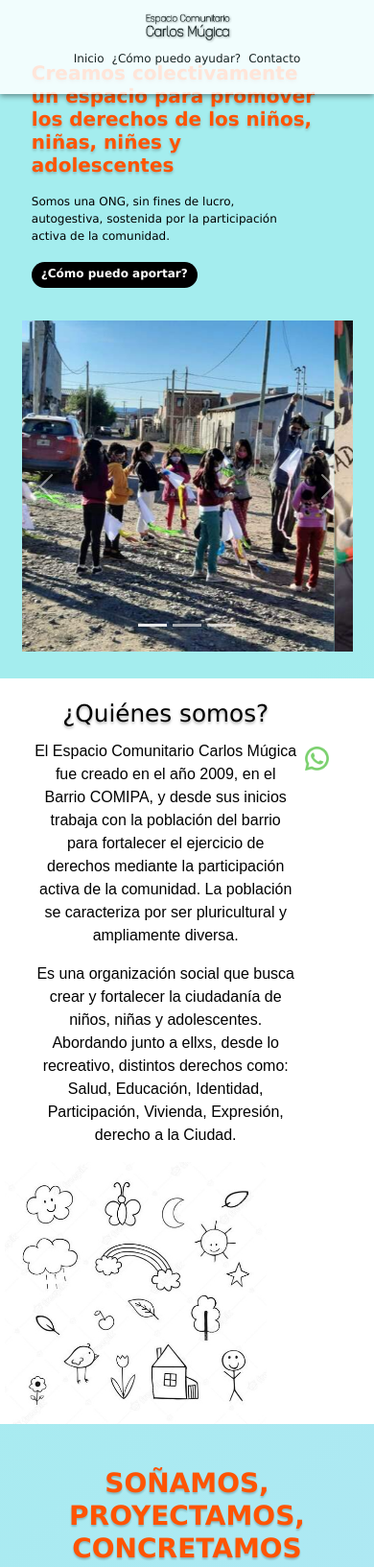
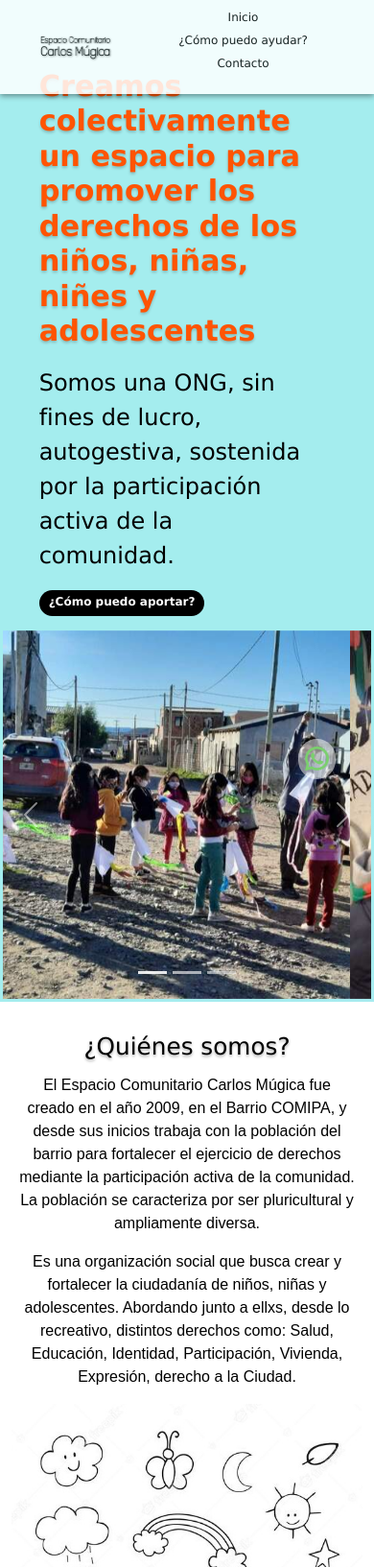
Before and after one commit to 152497lr/proyectomugica, a plain HTML site: page index.html in a window 390 px wide. Shown: the top 1633 px of the page at 96% size. Drawn offline with nearby package versions, Linux system fonts and the light colour scheme.

Commit message:
Add files via upload

```diff
--- a/aportes.html
+++ b/aportes.html
@@ -97,12 +97,12 @@
     <footer class="footer-general"><!--CIERRE-->
         <section class="footer-padre">
             <div class="widget-fb">
-            <iframe src="https://www.facebook.com/plugins/page.php?href=https%3A%2F%2Fwww.facebook.com%2Fesp.mugica&tabs&width=440&height=130&small_header=false&adapt_container_width=true&hide_cover=false&show_facepile=false&appId" width="100%" height="100%" style="border:none;overflow:hidden" scrolling="no" frameborder="0" allowfullscreen="true" allow="autoplay; clipboard-write; encrypted-media; picture-in-picture; web-share"></iframe>
+                <iframe src="https://www.facebook.com/plugins/page.php?href=https%3A%2F%2Fwww.facebook.com%2Fesp.mugica&tabs=portada&width=340&height=130&small_header=false&adapt_container_width=true&hide_cover=false&show_facepile=false&appId" width="100%" height="" style="border:none;overflow:hidden" scrolling="no" frameborder="0" allowfullscreen="true" allow="autoplay; clipboard-write; encrypted-media; picture-in-picture; web-share"></iframe>
             </div>
 
             <div class="intimidad">
             <h3 class="titfooter"> Derecho a la intimidad y a la protección de la propia imágen </h3>
-            <p> Las imágenes pertenecen al Espacio Comunitario Carlos Múgica. Las personas que figuran en las mismas han autorizado su publicación para la promoción de las actividades. Se prohibe su uso para acciones distintas a las antes mencionadas.</p>
+            <p class="parrafo-intim"> Las imágenes pertenecen al Espacio Comunitario Carlos Múgica. Las personas que figuran en las mismas han autorizado su publicación para la promoción de las actividades. Se prohibe su uso para acciones distintas a las antes mencionadas.</p>
             </div>
             <div class="tusderechos">
             <h3 class="titfooter">Si tenes menos de 18 años, conoce tus derechos </h3>
@@ -118,8 +118,6 @@
         </section>
         <div class="ubicacion"> Creando al sur - Comodoro Rivadavia, Chubut </div>
         </footer>
-        <div id="fb-root"></div>
-        <script async defer crossorigin="anonymous" src="https://connect.facebook.net/es_ES/sdk.js#xfbml=1&version=v12.0" nonce="foRWknux"></script>
         <script src="https://cdn.jsdelivr.net/npm/bootstrap@5.0.2/dist/js/bootstrap.bundle.min.js"></script>
 </body>
 </html>
--- a/css/estilo.css
+++ b/css/estilo.css
@@ -12,9 +12,8 @@ body {
 }
 
 main{
-    margin-top: 8%;
-    margin-bottom: 30px;
-    border: 10%;
+    margin-top: 10%;
+    margin-bottom: 10%;
 }
 
 .contenedor_nav {
@@ -27,7 +26,8 @@ main{
 
 .logo {
     width: 150px;
-    padding: 5px;
+    padding: 3px;
+    margin-left: 3px;
     margin-bottom: 5px;
 }
 
@@ -38,8 +38,8 @@ ul {
 header {
     background-color: white;
     opacity: 85%;
-    padding-top: 10px;
-    padding-bottom: 10px;
+    padding-top: 5px;
+    padding-bottom: 5px;
     width: 100%;
     box-shadow: 0 2px 6px rgba(0, 0, 0, 0.5);
     position: fixed;
@@ -50,7 +50,6 @@ header {
 
 .navegador {
     min-width: 50%;
-    display: block;
 }
 .navegador_lista {
     display: flex;
@@ -140,7 +139,7 @@ header {
     display: flex;
     flex-direction: row;
     justify-content: center;
-    width: 90%;
+    width: 80%;
     margin: 5px 5px 5px 5px;
     }
 
@@ -152,7 +151,7 @@ header {
 .texto-historia {
     margin-left: 8%;
     max-width: 50%;
-    margin-top: 10%;
+    margin-top: 3%;
 }
 .somos2 {
     font-size: 25;
@@ -337,38 +336,42 @@ img {
 }
 
 @media (max-width: 768px){
-    .contenedor_nav {
-        display: flex;
-        flex-direction: column;
-        align-items: right
-    }
 
     .header {
-        margin: 10%;
+        margin: 0%;
         }
 
     .logo {
-        width: 30%;
+        width: 20%;
         padding: 0px;
-        margin-bottom: 3px;
+        margin:0%;
+        left: 0%;
         }
+
+    .contenedor_nav {
+        margin: 0%;
+        max-width: 100%;
+        justify-content: space-evenly;
+    }
 
     .nav_enlace {
         font-size: 12px;
-        padding: 4px;
+        padding: 3px;
         margin: 0px;
     }
 
     .navegador_lista {
         display: flex;
-        flex-direction: row;
-        justify-content: space-between;
-        align-items: center;
+        flex-direction: column;
+        justify-content:space-between;
         padding: 0px;
     }
 
     .main-seccion {
+        margin-top: 5%;
+        margin-right: 0%;
         flex-direction: column-reverse;
+        align-items: center;
     }
     .main-seccion .contenido1{
         width: 90%;
@@ -378,23 +381,28 @@ img {
     }
 
     .main-seccion .tituloinicio {
-        font-size: 20px;
+        font-size: 190%;
         text-align: left;
         max-width: 90%;
         margin: 5%;
     }
 
     .main-seccion .subtituloinicio {
-        font-size: 12px;
+        font-size: 150%;
         max-width: 80%;
         margin: 5%;
         text-align: left;
     }
 
+    .main-seccion .contenedor {
+        width: 100%;
+        margin: 0%;
+    }
+
     .main-seccion .carrusel {
-        width: 90%;
+        width: 100%;
         padding: 3px;
-        margin: 5%;
+        margin: 0%;
         position: center;
     }
 
@@ -413,17 +421,21 @@ img {
     .hist-section {
         max-width: 100%;
         margin: 0%;
+        padding: 3%;
     }
 
     .hist-section .historia {
         display: flex;
         flex-direction: column;
         width: 100%;
+        margin: 0%;
     }
 
     .hist-section .texto-historia {
-        max-width: 70%;
+        max-width: 100%;
         margin-top: 3%;
+        margin-left: 2%;
+        margin-right: 2%;
     }
 
     .hist-section .somos2 {
@@ -434,11 +446,16 @@ img {
 
     .hist-section .parrafohistoria {
         text-align: center;
+        max-width: 100%;
         }
+
+    .hist-section .foto-historia {
+        max-width: 100%;
+    }
 
     .hist-section .dibujo {
         margin: 0%;
-        max-width: 70%;
+        max-width: 100%;
         align-items: center;
         padding: 0%;
     }
@@ -458,6 +475,23 @@ img {
         display: flex;
         flex-direction: column;
         justify-content: center;
+    }
+
+    .formulario{
+        max-width: 100%;
+        align-items: center;
+        margin: 5%;
+    }
+
+    .container {
+        margin: 0%;
+    }
+
+    .mapa {
+        margin: 0%;
+        margin-top: 3%;
+        max-width: 100%;
+        align-items: center;
     }
 
     .titfooter{
--- a/index.html
+++ b/index.html
@@ -142,7 +142,7 @@
   <footer class="footer-general"><!--CIERRE-->
   <section class="footer-padre">
       <div class="widget-fb">
-        <iframe src="https://www.facebook.com/plugins/page.php?href=https%3A%2F%2Fwww.facebook.com%2Fesp.mugica&tabs&width=440&height=130&small_header=false&adapt_container_width=true&hide_cover=false&show_facepile=false&appId" width="100%" height="100%" style="border:none;overflow:hidden" scrolling="no" frameborder="0" allowfullscreen="true" allow="autoplay; clipboard-write; encrypted-media; picture-in-picture; web-share"></iframe>
+        <iframe src="https://www.facebook.com/plugins/page.php?href=https%3A%2F%2Fwww.facebook.com%2Fesp.mugica&tabs=portada&width=340&height=130&small_header=false&adapt_container_width=true&hide_cover=false&show_facepile=false&appId" width="100%" height="" style="border:none;overflow:hidden" scrolling="no" frameborder="0" allowfullscreen="true" allow="autoplay; clipboard-write; encrypted-media; picture-in-picture; web-share"></iframe>
       </div>
 
       <div class="intimidad">
@@ -163,8 +163,6 @@
   </section>
   <div class="ubicacion"> Creando al sur - Comodoro Rivadavia, Chubut </div>
   </footer>
-  <div id="fb-root"></div>
-  <script async defer crossorigin="anonymous" src="https://connect.facebook.net/es_ES/sdk.js#xfbml=1&version=v12.0" nonce="foRWknux"></script>
   <script src="https://cdn.jsdelivr.net/npm/bootstrap@5.0.2/dist/js/bootstrap.bundle.min.js"></script>
 </body>
 </html>
```
Also changed, not shown: contacto.html (+2 -4 lines).
